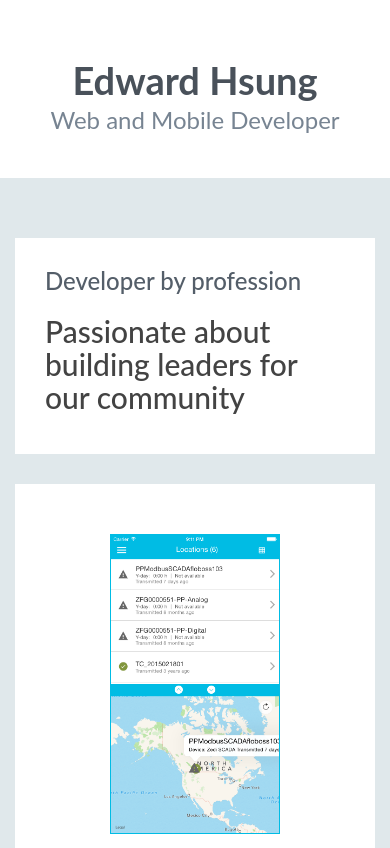
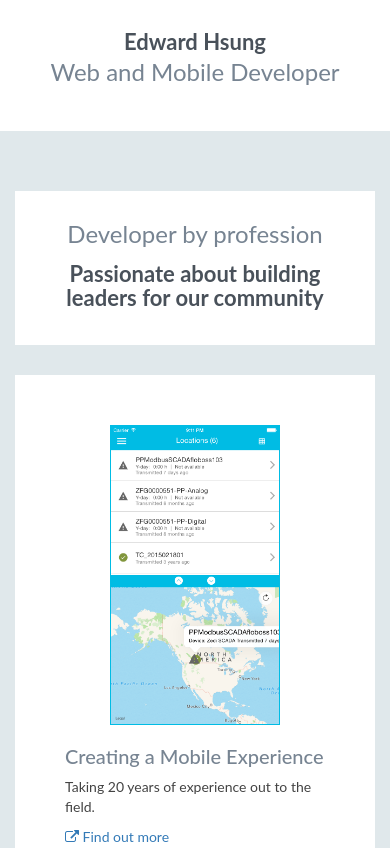
Before and after one commit to stryecho/edwardhsung.github.io, a plain HTML site: page index.html in a window 390 px wide. Shown: the top 848 px of the page. Drawn offline with Linux system fonts and the light colour scheme.

Commit message:
Add some basic responsiveness.

```diff
--- a/assets/css/styles.css
+++ b/assets/css/styles.css
@@ -119,9 +119,22 @@ body .title {
   .header {
     text-align: center;
   }
+  .header .title {
+    font-size: 22px;
+    margin-top: 0;
+  }
   .header .profile-content {
     float: none !important;
     text-align: center;
+  }
+  body {
+    font-size: 14px;
+  }
+  body .title {
+    font-size: 20px;
+  }
+  .case-study .title {
+    font-size: 20px;
   }
 }
 /* Small devices (tablets, 768px and up) */
--- a/index.html
+++ b/index.html
@@ -33,9 +33,9 @@
       <div class="primary col-md-12">
 
         <section class="about section">
-          <div class="section-inner">
-            <h2 class="heading">Developer by profession</h2>
-            <h2>Passionate about building leaders for our community</h2>
+          <div class="section-inner header">
+            <h2 class="desc">Developer by profession</h2>
+            <h2 class="title">Passionate about building leaders for our community</h2>
           </div><!--section-inner-->
         </section><!--section-->
 
@@ -79,7 +79,7 @@
                     </p>
                     <p>
                       I bring together business and technical aspects of a project and help teams to communicate, smoothing over rough spots.
-                      In the past few years I have jumped back and forth between mobile (react-native), web/server (javascript, graphql, C#), and firmware (C++) development. And I strive to make sure that we keep our focus on user needs.
+                      In the past few years I have jumped back and forth between mobile (react-native), web/server (javascript, graphql, C#), and firmware (C++) development. And I strive to keep our focus on user needs.
                     </p>
                     <p>
                       In work and my personal life, I thrive on helping people identify their goals and encourage them to achieve them.
```
